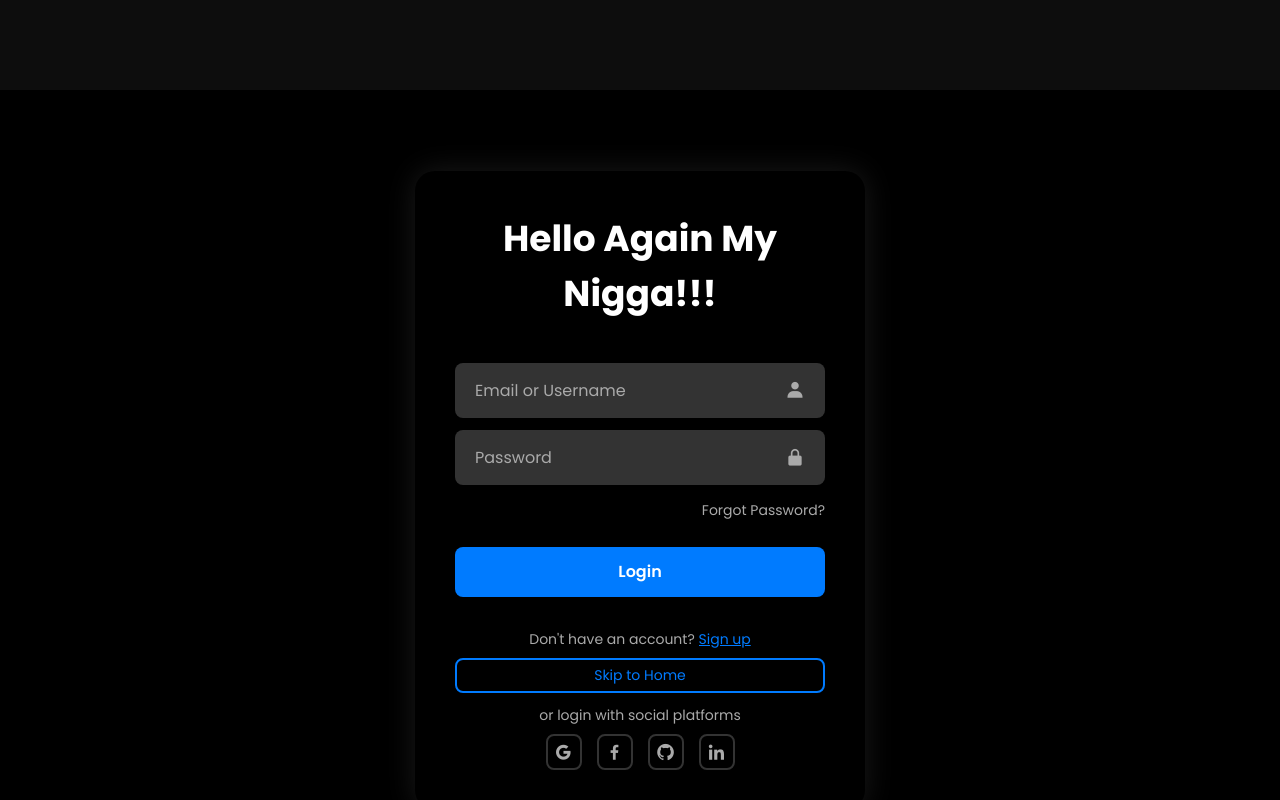
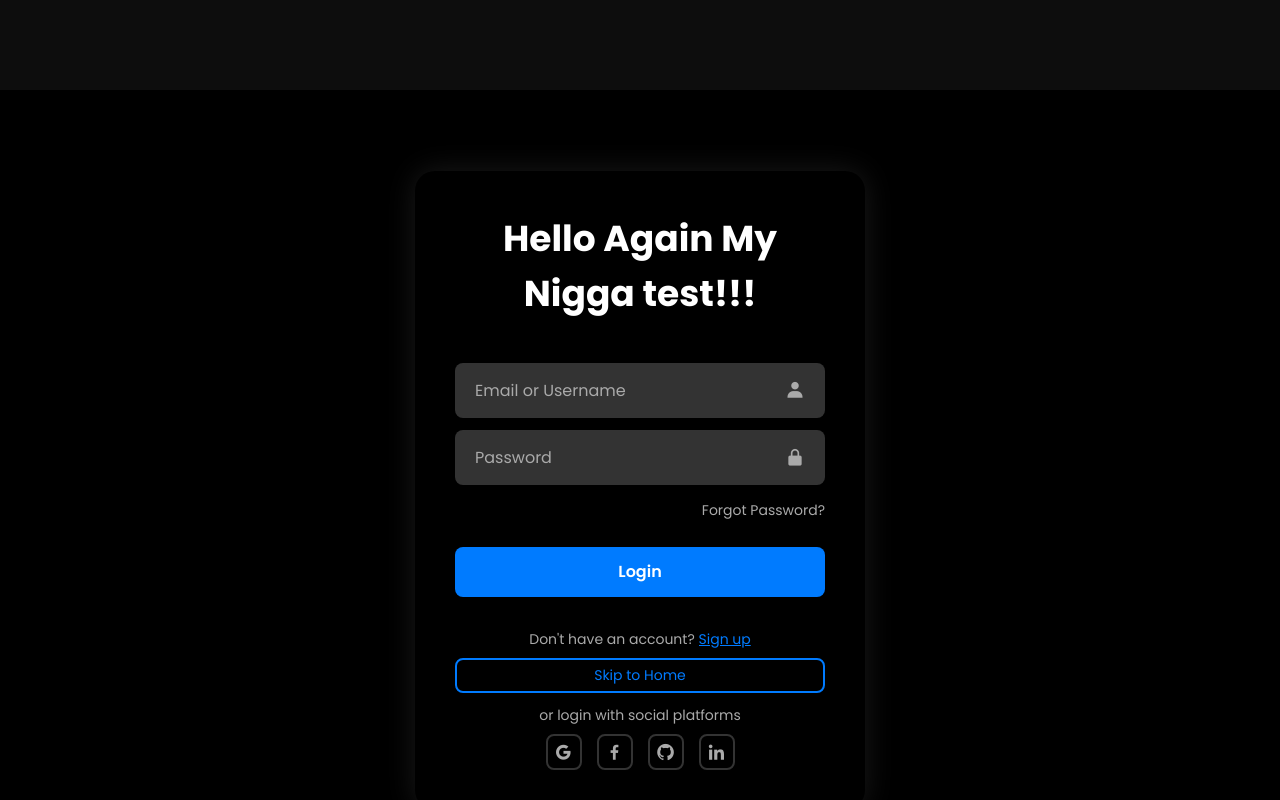
Before and after one commit to samuelmbaya/PBS-FRONTEND, a React (Vite) app: page /login in a window 1280 px wide. Built offline with nearby package versions, Linux system fonts and the light colour scheme; no server answers.

Commit message:
testing workflow

```diff
--- a/src/Pages/Login.jsx
+++ b/src/Pages/Login.jsx
@@ -155,7 +155,7 @@ const Login = () => {
 
         <div className="login-form-box">
           <div className="form-container">
-            <h1>Hello Again My Nigga!!!</h1>
+            <h1>Hello Again My Nigga test!!!</h1>
             <form onSubmit={handleLogin}>
               <div className="input-box">
                 <input
```
